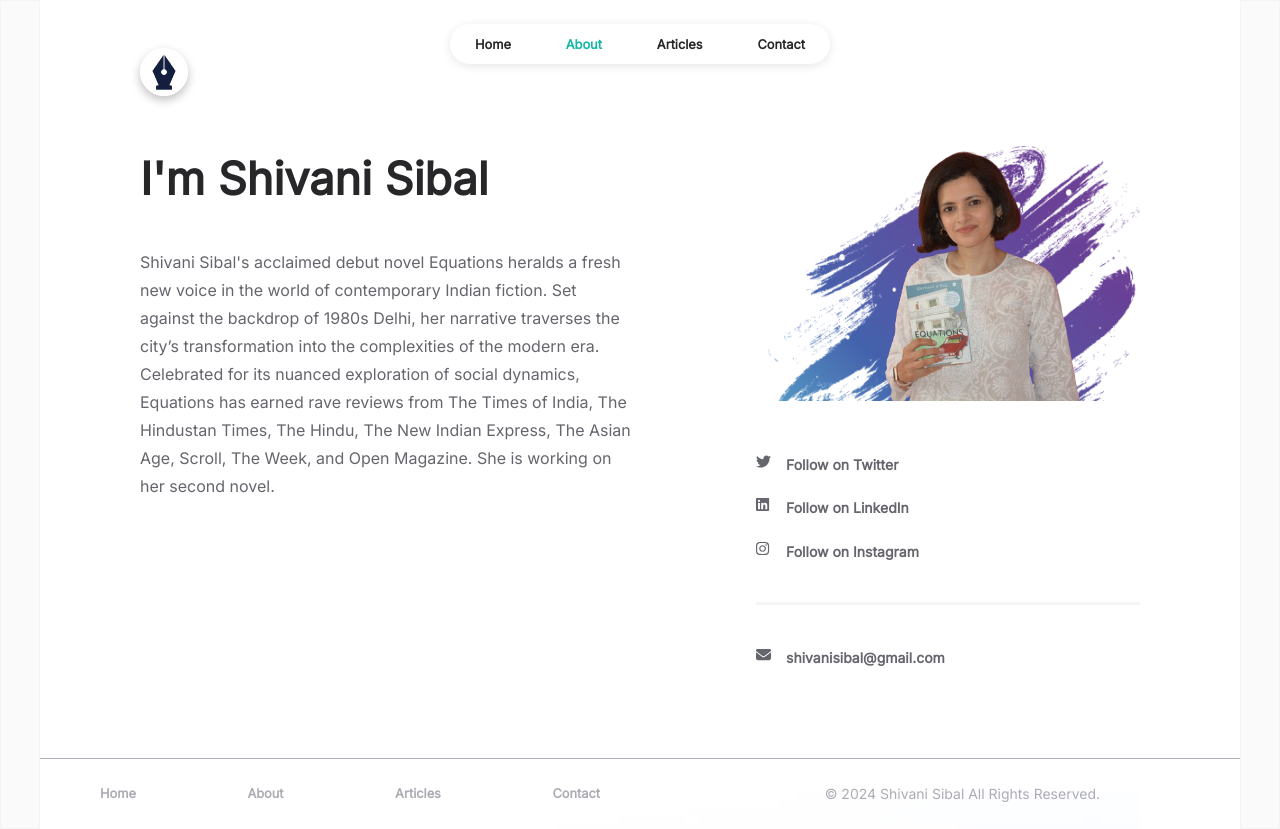
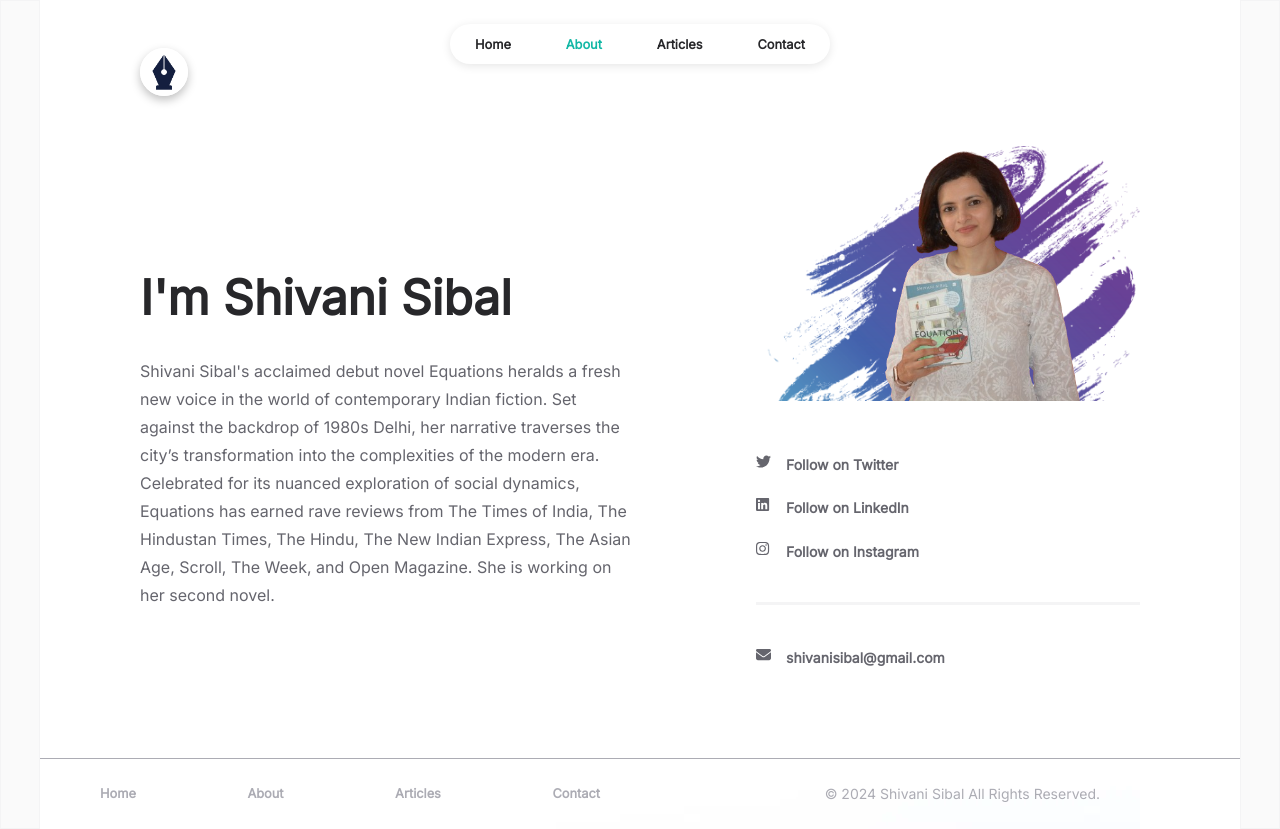
Before and after one commit to Varun1802/Shivani-portoflio, a React (Create React App) app: page /about in a window 1280 px wide. Built offline with nearby package versions, Linux system fonts and the light colour scheme.

Commit message:
Fixed home page

```diff
--- a/src/pages/about.jsx
+++ b/src/pages/about.jsx
@@ -34,10 +34,10 @@ const About = () => {
 					</div>
 
 					<div className="about-container md:h-screen">
-						<div className="about-main">
+						<div className="about-main flex flex-col md:flex-row justify-center items-center">
 							<div className="about-right-side">
 								<div className="title about-title">
-									{INFO.about.title}
+									<p className="text-4xl md:text-5xl">{INFO.about.title}</p>
 								</div>
 
 								<div className="subtitle about-subtitle">
@@ -46,7 +46,7 @@ const About = () => {
 							</div>
 
 							<div className="about-left-side">
-								<div className="about-image-container w-96">
+								<div className="about-image-container w-96 flex">
 									<div className="about-image-wrapper">
 										<img
 											src="shivani-2.png"
--- a/src/pages/articles.jsx
+++ b/src/pages/articles.jsx
@@ -89,7 +89,7 @@ const Articles = () => {
   							      </div>
   							      <div class="layer-text right">
   							        <div class="page-right-2">
-									  <p className="left--text visible md:hidden text-sm">Acquired in 1946, Sikand House was intended to be the 							cradle for many grandsons and great-grandsons in the coming years.
+									  <p className="left--text visible md:hidden text-sm py-4 px-2">Acquired in 1946, Sikand House was intended to be the cradle for many grandsons and great-grandsons in the coming years.
 										  </p>
   							          <div class="page-text w-richtext invisible md:visible">
   							            <p >  with a premonition about difficult times ahead, didn't suffer the life of a refugee, 							having swapped his house with that of an equally astute Muslim acquaintance before all the 							madness began. It was a gentleman's agreement.</p>
--- a/src/pages/styles/homepage.css
+++ b/src/pages/styles/homepage.css
@@ -7,10 +7,6 @@
 	padding-top: 130px;
 }
 
-.homepage-container {
-	padding-top: 25px;
-
-}
 
 .homepage-first-area {
 
@@ -125,6 +121,7 @@
 	}
 
 	.homepage-image-container {
+
 		padding-bottom: 50px;
 		margin-left: 10px;
 		order: 1;
```
